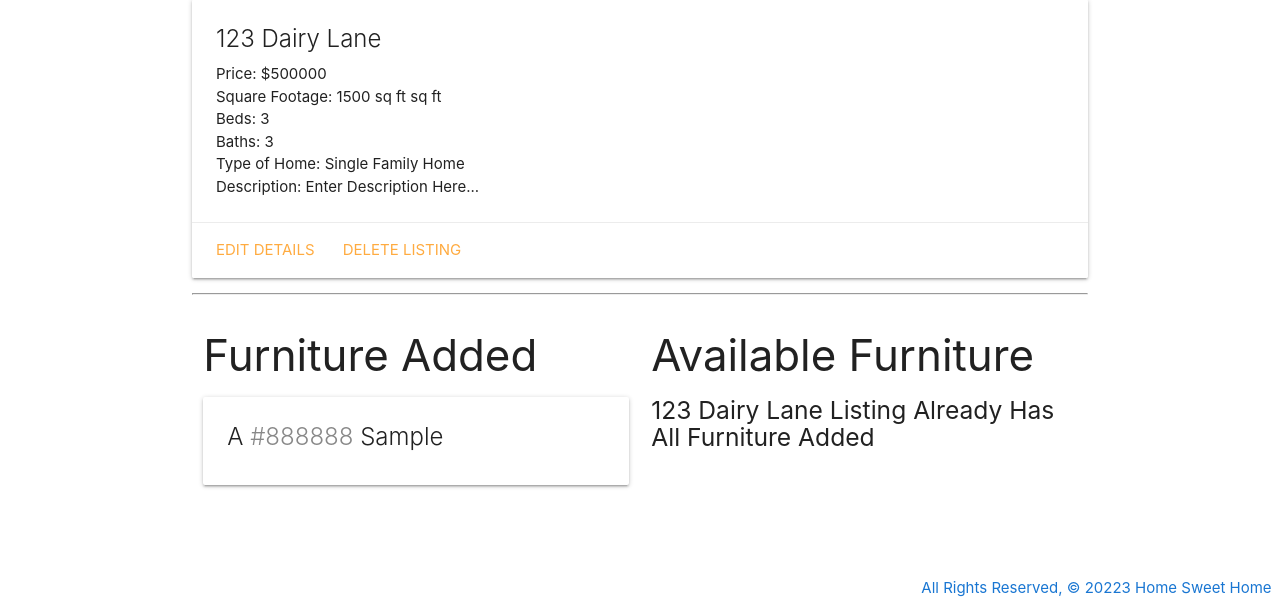
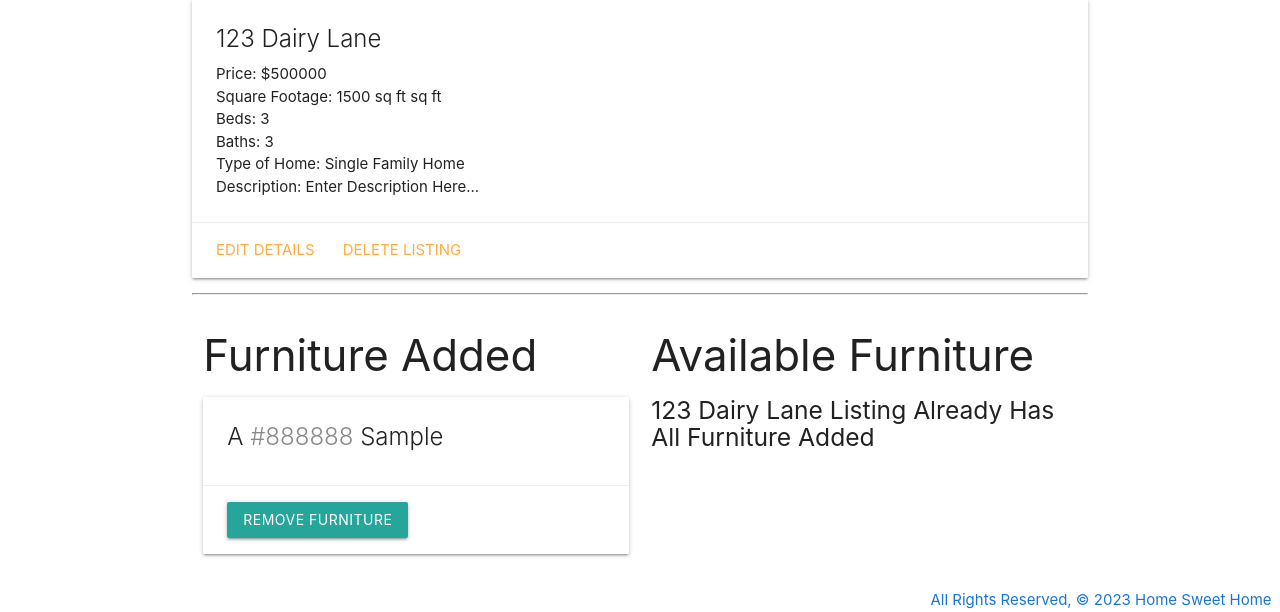
Before and after one commit to William0987/home-sweet-home, a Django app: page /homes/1/ in a window 1280 px wide. Shown: the part 201-813 px from the top of the page. Run offline with Django 4.2, Linux system fonts and the light colour scheme; data comes from the database, SQL or seed files in the repository; tables that the repository leaves empty hold one stand-in row (values such as "Sample post").

Commit message:
full crud functionality for homes, rent, furniture, and can add and remove furniture in home details

```diff
--- a/main_app/templates/base.html
+++ b/main_app/templates/base.html
@@ -35,7 +35,7 @@
     {% endblock %}
   </main>
   <footer class="blue-text text-darken-2">
-    <div class="right">All Rights Reserved, &copy; 20223 Home Sweet Home &nbsp;</div>
+    <div class="right">All Rights Reserved, &copy; 2023 Home Sweet Home &nbsp;</div>
   </footer>
 </body>
 </html>
--- a/main_app/templates/homes/detail.html
+++ b/main_app/templates/homes/detail.html
@@ -33,6 +33,12 @@
                         A <span style="color: {{ furniture.color }}">{{ furniture.color }}</span> {{ furniture.furniture_type }}
                         </span>
                     </div>
+                    <div class="card-action">
+                        <form action="{% url 'unassoc_furniture' home.id furniture.id %}" method="POST">
+                        {% csrf_token %}
+                            <button type="submit" class="btn">Remove Furniture</button>
+                        </form>
+                    </div>
                 </div>
             {% endfor %}
         {% else %}
--- a/main_app/urls.py
+++ b/main_app/urls.py
@@ -22,4 +22,5 @@ urlpatterns = [
     path('furnitures/<int:pk>/update/', views.FurnitureUpdate.as_view(), name='furnitures_update'),
     path('furnitures/<int:pk>/delete/', views.FurnitureDelete.as_view(), name='furnitures_delete'),
     path('furnitures/<int:home_id>/assoc_furniture/<int:furniture_id>/', views.assoc_furniture, name='assoc_furniture'),
+    path('furnitures/<int:home_id>/unassoc_furniture/<int:furniture_id>/', views.unassoc_furniture, name='unassoc_furniture'),
 ]
--- a/main_app/views.py
+++ b/main_app/views.py
@@ -18,8 +18,11 @@ def homes_index(request):
 
 def homes_detail(request, home_id):
     home = Home.objects.get(id=home_id)
+    id_list = home.furnitures.all().values_list('id')
+    furnitures_home_doesnt_have = Furniture.objects.exclude(id__in=id_list)
     return render(request, 'homes/detail.html', {
-        'home': home
+        'home': home,
+        'furnitures': furnitures_home_doesnt_have
         })
 
 class HomeCreate(CreateView):
@@ -94,3 +97,7 @@ class FurnitureDelete(DeleteView):
 def assoc_furniture(request, home_id, furniture_id):
   Home.objects.get(id=home_id).furnitures.add(furniture_id)
   return redirect('detail', home_id=home_id)
+
+def unassoc_furniture(request, home_id, furniture_id):
+  Home.objects.get(id=home_id).furnitures.remove(furniture_id)
+  return redirect('detail', home_id=home_id)
```
Lines whose indentation alone changed are shown as unchanged.
